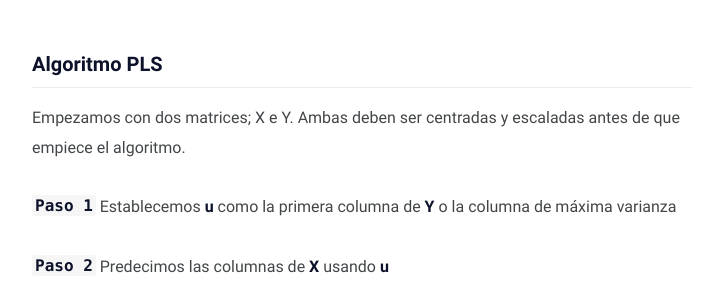
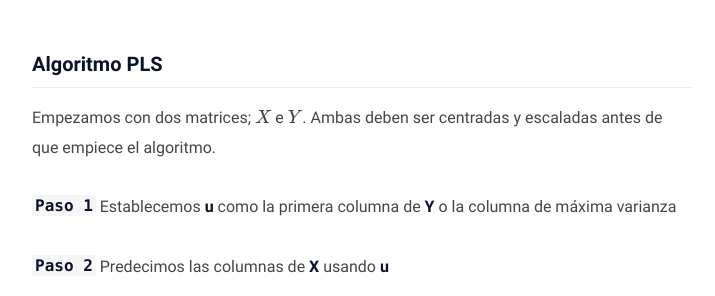
Before and after one commit to JAVI897/JAVI897.github.io, a Jekyll site: the page built from _posts/Comprendiendo-la-popularidad-con-PLS/2020-06-21-Comprendiendo-la-popularidad-con-PLS.md, in a window 1280 px wide and 900 px high, scrolled down 2848 px. Shown: the part 155-451 px from the top of the window, without its empty margins (278-993 px from the left). Built offline with Jekyll 4.4.1, drawn with Linux system fonts in a browser that asks for light colours; formulas are drawn with MathJax 3; comment, search, counter and statistics services are not loaded.

```diff
--- a/_posts/Comprendiendo-la-popularidad-con-PLS/2020-06-21-Comprendiendo-la-popularidad-con-PLS.md
+++ b/_posts/Comprendiendo-la-popularidad-con-PLS/2020-06-21-Comprendiendo-la-popularidad-con-PLS.md
@@ -49,7 +49,7 @@ La principal diferencia comparado con PCA es que en PCA se proyectan las observa
 
 ### Algoritmo PLS
 
-Empezamos con dos matrices; X e Y. Ambas deben ser centradas y escaladas antes de que empiece el algoritmo.
+Empezamos con dos matrices; $X$ e $Y$. Ambas deben ser centradas y escaladas antes de que empiece el algoritmo.
 
 **`Paso 1`** Establecemos **u** como la primera columna de **Y** o la columna de máxima varianza
 
```
